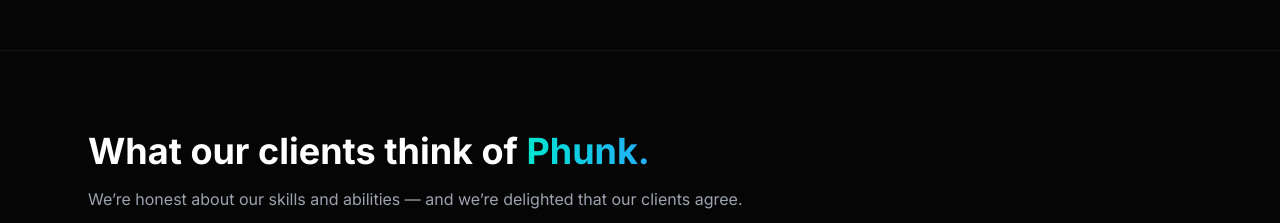
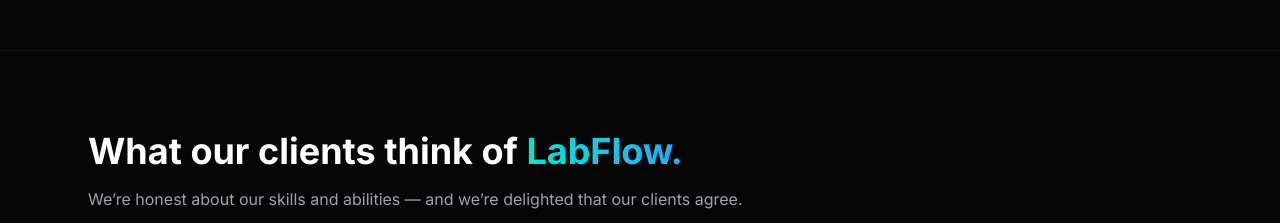
Before and after one commit to labflowindonesia-id/labflow-web, a React (Vite) app: page / in a window 1280 px wide. Shown: the part 6400-6623 px from the top of the page. Built offline with nearby package versions, Linux system fonts and the light colour scheme.

Commit message:
Update Testimonials.tsx

```diff
--- a/components/Testimonials.tsx
+++ b/components/Testimonials.tsx
@@ -9,7 +9,7 @@
       <div className="max-w-[1200px] mx-auto px-6 lg:px-12">
         <div className="mb-12">
           <h2 className="text-4xl font-bold mb-4 text-white">
-            What our clients think of <span className="bg-clip-text text-transparent bg-gradient-to-r from-phunk-cyan to-phunk-blue">Phunk.</span>
+            What our clients think of <span className="bg-clip-text text-transparent bg-gradient-to-r from-phunk-cyan to-phunk-blue">LabFlow.</span>
           </h2>
           <p className="text-gray-400">
             We’re honest about our skills and abilities — and we’re delighted that our clients agree.
```
